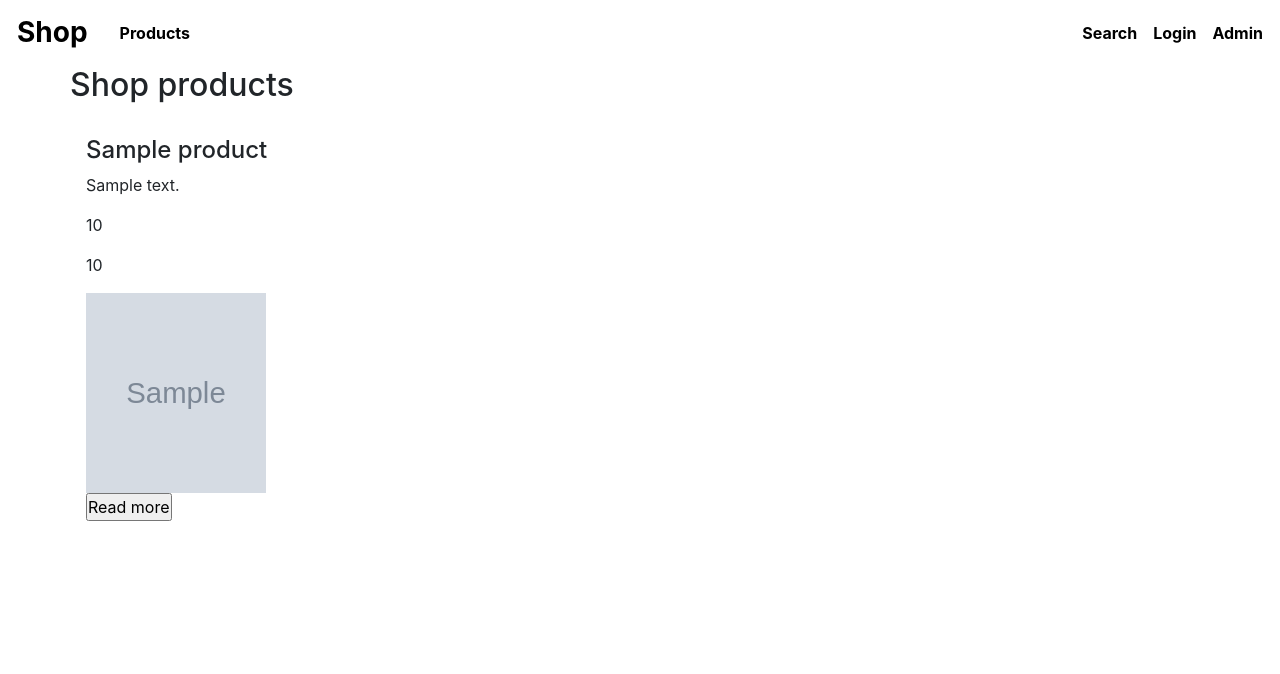
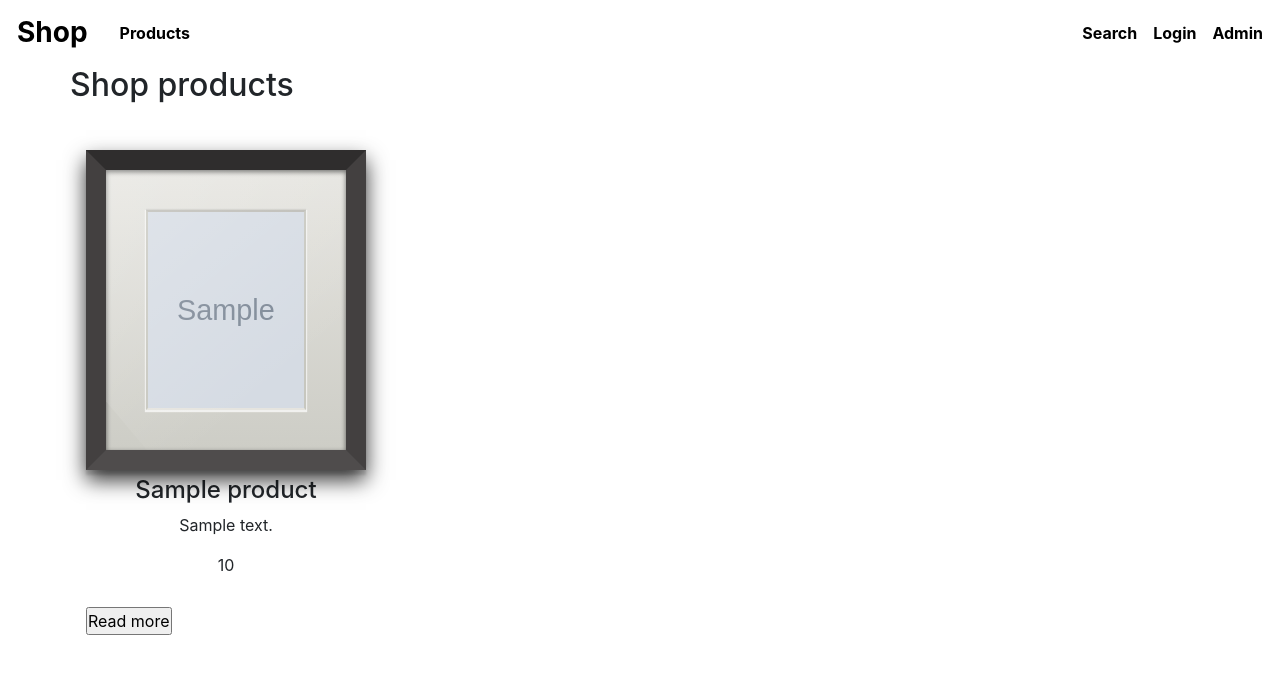
Before and after one commit to norrlandl/kunskapskontroll-2_e-commerce, a PHP site: page / in a window 1280 px wide. Shown: the top 674 px of the page. Run offline with PHP 8.4, Linux system fonts and the light colour scheme; tables that the repository leaves empty or names only in its code hold one stand-in row (values such as "Sample post"); grey boxes marked "Sample" are stand-in pictures.

Commit message:
start photoframe done

```diff
--- /dev/null
+++ b/public/css/frame.css
@@ -0,0 +1,92 @@
+body {
+  -webkit-text-size-adjust: none;
+  /* color: #b2d665;
+  font-size: 1em;
+  font-family: "Helvetica Neue", Ubuntu, "WenQuanYi Micro Hei", Helvetica,
+    "Hiragino Sans GB", "Microsoft JhengHei", "PMingLiU", Arial, sans-serif;
+  -webkit-font-smoothing: antialiased;
+  text-shadow: 0 0 1px rgba(0, 0, 0, 0.1);
+  margin: 0px;
+  line-height: 1.6em;
+  padding: 0px;
+  background-color: rgb(255, 255, 255); */
+  overflow-x: hidden;
+}
+
+#Frames,
+.Frame {
+  list-style: none;
+  list-style-type: none;
+  margin: 0px;
+  padding: 0px;
+  text-align: center;
+}
+#Frames {
+  margin: 5% 0;
+  width: 100%;
+}
+.Frame {
+  display: inline-block;
+  padding: 40px;
+  border-width: 20px;
+  border-style: solid;
+  border-color: #2f2d2d #434040 #4f4c4c #434040;
+  background: #f5f5f5;
+  background-image: -webkit-gradient(
+    linear,
+    0 0,
+    0 100%,
+    from(#e5e4df),
+    to(#cdcdc6)
+  );
+  background-image: -webkit-linear-gradient(#e5e4df, #cdcdc6);
+  background-image: -moz-linear-gradient(#e5e4df, #cdcdc6);
+  background-image: -o-linear-gradient(#e5e4df, #cdcdc6);
+  background-image: linear-gradient(#e5e4df, #cdcdc6);
+  box-shadow: inset 0 2px 5px rgba(0, 0, 0, 0.6), 0 5px 2px rgba(0, 0, 0, 0.1),
+    0 10px 20px rgba(0, 0, 0, 0.8);
+  position: relative;
+  overflow: hidden;
+}
+.Frame::before {
+  content: "";
+  position: absolute;
+  top: -175px;
+  right: -20%;
+  width: 400px;
+  height: 400px;
+  transform: rotateZ(-40deg);
+  -webkit-transform: rotateZ(-40deg);
+  -moz-transform: rotateZ(-40deg);
+  -o-transform: rotateZ(-40deg);
+  background-image: -webkit-gradient(
+    linear,
+    0 0,
+    0 100%,
+    from(rgba(255, 255, 255, 0.4)),
+    to(rgba(255, 255, 255, 0))
+  );
+  background-image: -webkit-linear-gradient(
+    rgba(255, 255, 255, 0.4),
+    rgba(255, 255, 255, 0)
+  );
+  background-image: -moz-linear-gradient(
+    rgba(255, 255, 255, 0.4),
+    rgba(255, 255, 255, 0)
+  );
+  background-image: -o-linear-gradient(
+    rgba(255, 255, 255, 0.4),
+    rgba(255, 255, 255, 0)
+  );
+  background-image: linear-gradient(
+    rgba(255, 255, 255, 0.4),
+    rgba(255, 255, 255, 0)
+  );
+}
+.Frame img {
+  border-width: 2px;
+  border-style: solid;
+  border-color: #bbbab4 #c7c7bf #e5e4df #c7c7bf;
+  box-shadow: 0 -1px 1px rgba(0, 0, 0, 0.1),
+    0 1px 1px 1px rgba(255, 255, 255, 0.7);
+}
--- a/public/css/styles.css
+++ b/public/css/styles.css
@@ -1,2 +1,3 @@
 @import "header.css";
 @import "products.css";
+@import "frame.css";
--- a/public/index.php
+++ b/public/index.php
@@ -19,11 +19,18 @@
     <div class="row wrapping">
       <?php foreach($products as $product) { ?>
         <div class="product">
-          <h4 class="product-title"><?=htmlentities($product['title'])?></h4>
-          <p><?=htmlentities($product['description'])?></p>
-          <p class="title"><?=htmlentities($product['price'])?></p>
-          <p class="content"><?=htmlentities($product['stock'])?></p>
-          <img src="./img/<?= htmlentities($product["img_url"]) ?>" width="180px" height="200px" alt="<?= htmlentities($product["title"]) ?>">
+          <!-- <p class="content"><?=htmlentities($product['stock'])?></p> -->
+          <ul id="Frames">
+            <li class="Frame">
+              <a href="">
+                <img src="./img/<?= htmlentities($product["img_url"]) ?>" width="160px" height="200px" style="object-fit: cover" alt="<?= htmlentities($product["title"]) ?>">
+              </a>
+            </li>
+            <h4 class="product-title"><?=htmlentities($product['title'])?></h4>
+            <p><?=htmlentities($product['description'])?></p>
+            <p class="title"><?=htmlentities($product['price'])?></p>
+          </ul>
+
           <form action="product.php" method="GET">
               <input type="hidden" name="productId" value="<?=htmlentities($product['id']) ?>">
               <input type="submit" value="Read more">
```
Also changed, not shown: public/img/norge-1.jpg (added), public/img/norge-2.jpg (added), 2 other files.
